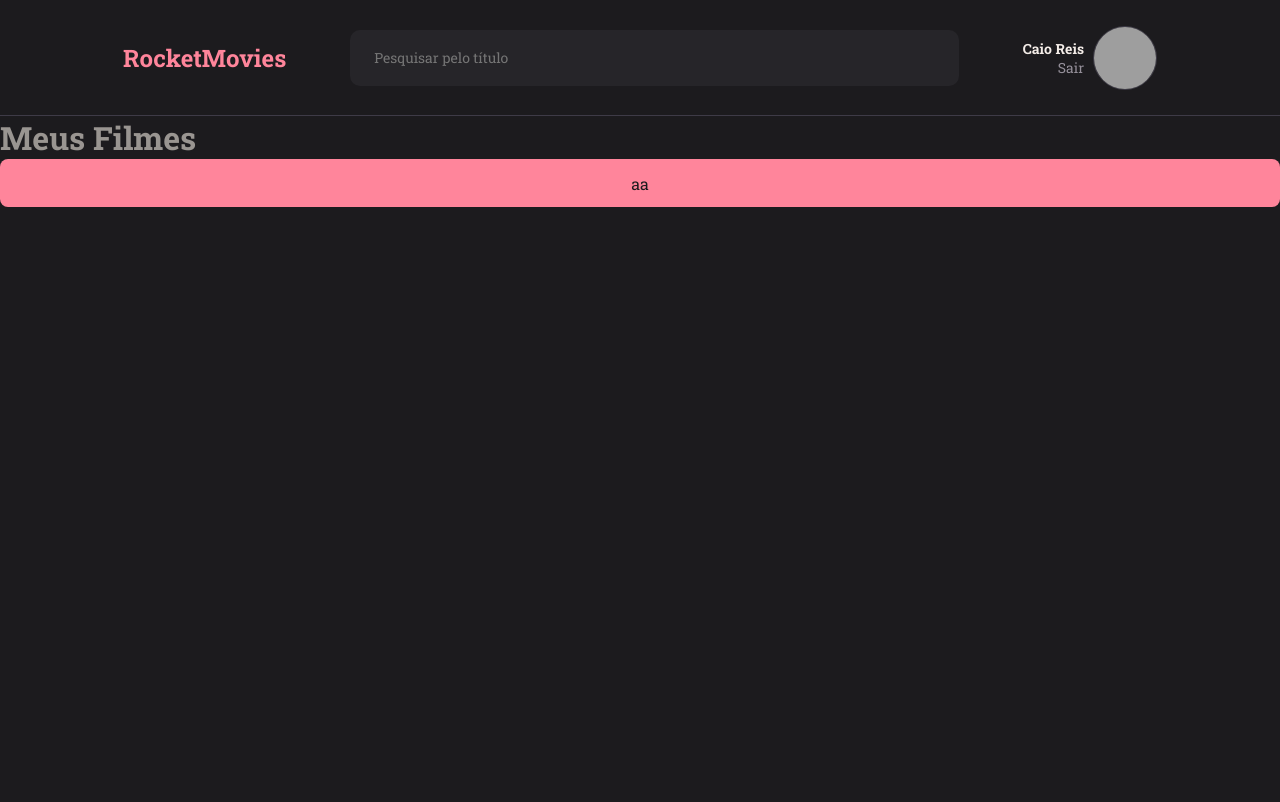
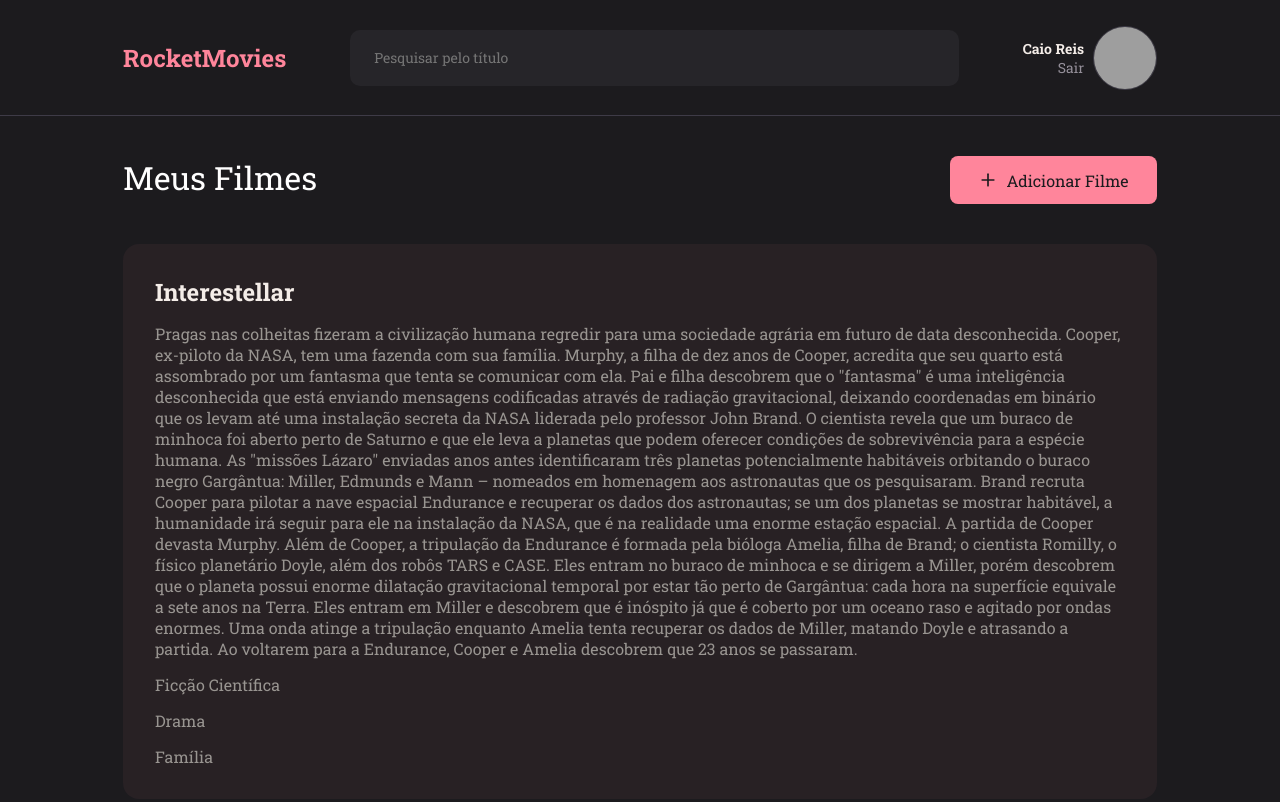
Before and after one commit to iCaioReis/Explorer-Stage09-Desafio-RocketMovies, a React (Vite) app in the folder RocketMovies/: page / in a window 1280 px wide. Shown: the top 802 px of the page. Built offline with nearby package versions, Linux system fonts and the light colour scheme; grey boxes are pictures that could not be loaded.

Commit message:
Adjustment in components

```diff
--- a/RocketMovies/src/components/Button/index.jsx
+++ b/RocketMovies/src/components/Button/index.jsx
@@ -1,8 +1,9 @@
 import { Container } from "./styles.cjs"
 
-export function Button ({ title, ...rest }){
+export function Button ({ icon: Icon, title, ...rest }){
     return(
         <Container {...rest}>
+            { Icon && <Icon size={20}/>}
             { title }
         </Container>
     );
--- a/RocketMovies/src/components/Button/styles.cjs
+++ b/RocketMovies/src/components/Button/styles.cjs
@@ -3,6 +3,11 @@
 export const Container = styled.button`
     width: 100%;
     height: 48px;
+
+    display: flex;
+    align-items: center;
+    justify-content: center;
+    gap: 8px;
 
     background-color: ${({ theme }) => theme.COLORS.THEME_COLOR};
     color: ${({ theme }) => theme.COLORS.BACKGROUND_700};
--- a/RocketMovies/src/pages/Home/index.jsx
+++ b/RocketMovies/src/pages/Home/index.jsx
@@ -1,15 +1,42 @@
-import { Container } from "./styles";
+import { Container, Movies, Movie } from "./styles";
 
 import { Header } from "../../components/Header";
 import { Button } from "../../components/Button";
 
-export function Home (){
-    return(
+import { FiPlus , FiStar } from "react-icons/fi";
+
+export function Home() {
+    return (
         <Container>
-            <Header></Header>
+            <Header />
             <main>
-                <h1>Meus Filmes</h1>
-                <Button title={"aa"}/>
+                <div>
+                    <h1>Meus Filmes</h1>
+                    <Button icon={FiPlus} title={"Adicionar Filme"} />
+                </div>
+
+
+
+            <Movies>
+                <Movie>
+
+
+                        <h2>Interestellar</h2>
+
+
+
+
+                    <p>Pragas nas colheitas fizeram a civilização humana regredir para uma sociedade agrária em futuro de data desconhecida. Cooper, ex-piloto da NASA, tem uma fazenda com sua família. Murphy, a filha de dez anos de Cooper, acredita que seu quarto está assombrado por um fantasma que tenta se comunicar com ela. Pai e filha descobrem que o "fantasma" é uma inteligência desconhecida que está enviando mensagens codificadas através de radiação gravitacional, deixando coordenadas em binário que os levam até uma instalação secreta da NASA liderada pelo professor John Brand. O cientista revela que um buraco de minhoca foi aberto perto de Saturno e que ele leva a planetas que podem oferecer condições de sobrevivência para a espécie humana. As "missões Lázaro" enviadas anos antes identificaram três planetas potencialmente habitáveis orbitando o buraco negro Gargântua: Miller, Edmunds e Mann – nomeados em homenagem aos astronautas que os pesquisaram. Brand recruta Cooper para pilotar a nave espacial Endurance e recuperar os dados dos astronautas; se um dos planetas se mostrar habitável, a humanidade irá seguir para ele na instalação da NASA, que é na realidade uma enorme estação espacial. A partida de Cooper devasta Murphy.
+                        Além de Cooper, a tripulação da Endurance é formada pela bióloga Amelia, filha de Brand; o cientista Romilly, o físico planetário Doyle, além dos robôs TARS e CASE. Eles entram no buraco de minhoca e se dirigem a Miller, porém descobrem que o planeta possui enorme dilatação gravitacional temporal por estar tão perto de Gargântua: cada hora na superfície equivale a sete anos na Terra. Eles entram em Miller e descobrem que é inóspito já que é coberto por um oceano raso e agitado por ondas enormes. Uma onda atinge a tripulação enquanto Amelia tenta recuperar os dados de Miller, matando Doyle e atrasando a partida. Ao voltarem para a Endurance, Cooper e Amelia descobrem que 23 anos se passaram.
+                    </p>
+
+
+                        <span>Ficção Científica</span>
+                        <span>Drama</span>
+                        <span>Família</span>
+
+                </Movie>
+            </Movies>
             </main>
 
         </Container>
--- a/RocketMovies/src/pages/Home/styles.js
+++ b/RocketMovies/src/pages/Home/styles.js
@@ -3,4 +3,46 @@
 export const Container = styled.div`
     width: 100%;
     height: 100vh;
+
+    > main {
+        padding: 40px 123px;
+
+        div {
+            display: flex;
+            justify-content: space-between;
+
+            h1 {
+                font-size: 32px;
+                color: ${({ theme }) => theme.COLORS.WHITE};
+                font-weight: 400;
+            }
+
+            Button {
+                width: 207px;
+            }
+        }
+
+    }
 `;
+
+export const Movies = styled.div`
+    padding-top: 40px;
+
+`;
+
+export const Movie = styled.div`
+    padding: 32px;
+
+    background-color:  ${({ theme }) => theme.COLORS.THEME_COLOR_500};
+
+    border-radius: 16px;
+
+    display: flex;
+    flex-direction: column;
+    gap: 15px;
+
+    > h2 {
+        color: ${({ theme }) => theme.COLORS.GRAY_600};
+    }
+
+`;
--- a/RocketMovies/src/styles/theme.js
+++ b/RocketMovies/src/styles/theme.js
@@ -15,6 +15,7 @@
         WHITE: "#FFF",
 
         THEME_COLOR: "#FF859B",
+        THEME_COLOR_500: "rgba(255, 133, 155, 0.05)",
 
     }
 }
```
